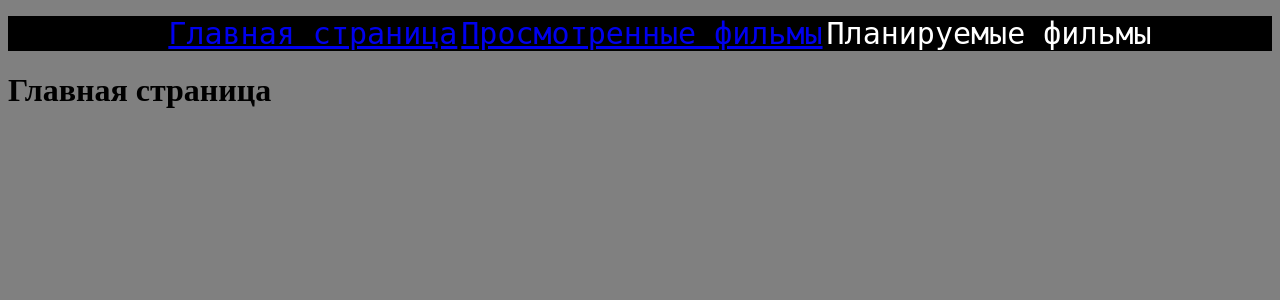
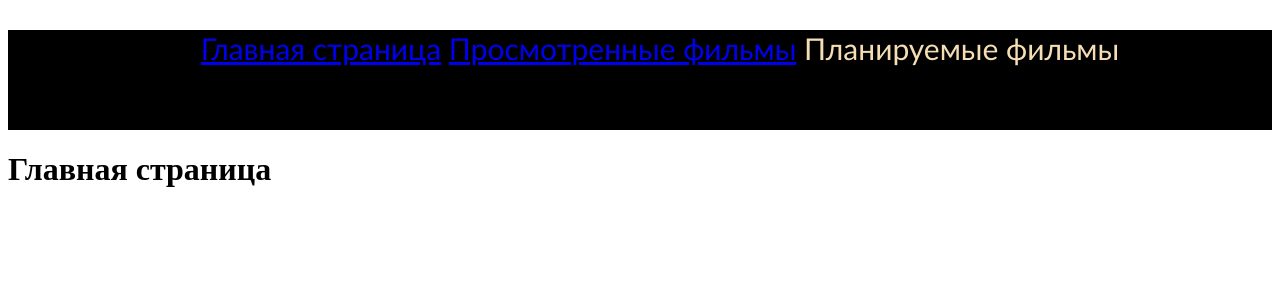
Before and after one commit to EugenySobyanin/Cinema_project_models, a Django app: page / in a window 1280 px wide. Shown: the top 300 px of the page. Run offline with Django 3.2, Linux system fonts and the light colour scheme; parts of the project's set-up code (start-up, migrations or seed data) failed here and were passed over.

Commit message:
Работа с шаблонами

```diff
--- a/cinema/cinema/settings.py
+++ b/cinema/cinema/settings.py
@@ -111,6 +111,10 @@ USE_TZ = True
 
 STATIC_URL = '/static/'
 
+STATICFILES_DIRS = [
+    BASE_DIR / 'static',
+]
+
 # Default primary key field type
 # https://docs.djangoproject.com/en/3.2/ref/settings/#default-auto-field
 
--- a/cinema/static/css/style.css
+++ b/cinema/static/css/style.css
@@ -0,0 +1,39 @@
+
+/* li {
+    color: white;
+    font-size: 30px;
+    font-family:monospace;
+    display: inline-table;
+
+} */
+.top-nav {
+
+    color: wheat;
+    font-size: 30px;
+    font-family: 'Gill Sans';
+    background-color: black;
+    height: 100px;
+
+}
+
+.top-nav ul {
+    text-align: center;
+
+
+}
+
+.top-nav li {
+    display: inline-table;
+}
+
+
+
+
+
+
+/* ul {
+    text-align: center;
+}
+body {
+    background-color: grey;
+} */
--- a/cinema/templates/base.html
+++ b/cinema/templates/base.html
@@ -1,31 +1,15 @@
+{% load static %}
 <!DOCTYPE html>
 <html lang="en">
 <head>
     <meta charset="UTF-8">
     <meta name="viewport" content="width=device-width, initial-scale=1.0">
     <title>Главная страница</title>
+    <link rel="stylesheet" href="{% static 'css/style.css' %}">
 </head>
-<style>
-  li {
-    color: white;
-    font-size: 30px;
-    font-family:monospace;
-    display: inline-table;
-
-  }
-  nav{
-    background-color: black;
-  }
-  ul{
-    text-align: center;
-  }
-  body{
-    background-color: grey;
-  }
-</style>
 <body>
   <header>
-    <nav>
+    <nav class="top-nav">
       <ul>
         <li><a href="{% url 'homepage:homepage' %}">Главная страница</a></li>
         <li><a href="{% url 'watched_films:film_list' %}">Просмотренные фильмы</a></li>
--- a/cinema/templates/homepage/homepage.html
+++ b/cinema/templates/homepage/homepage.html
@@ -1,4 +1,5 @@
 {% extends 'base.html' %}
+{% load static %}
   {% block content %}
     <h1 style="font: red">Главная страница</h1>
   {% endblock %}
--- a/cinema/templates/watched_films/watched_films.html
+++ b/cinema/templates/watched_films/watched_films.html
@@ -1,4 +1,5 @@
 {% extends "base.html" %}
+{% load static %}
   {% block content %}
   <div>
     <h1>Просмотренные фильмы</h1>
```
Also changed, not shown: cinema/test.txt (deleted).
